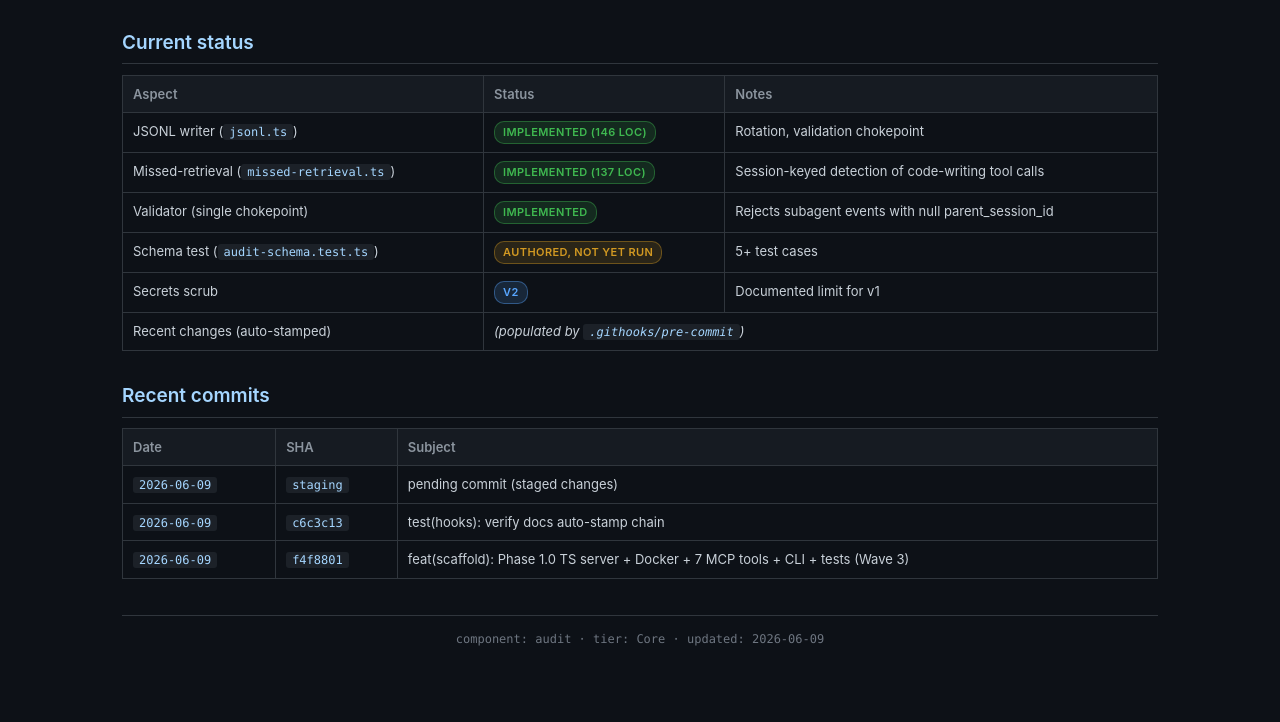
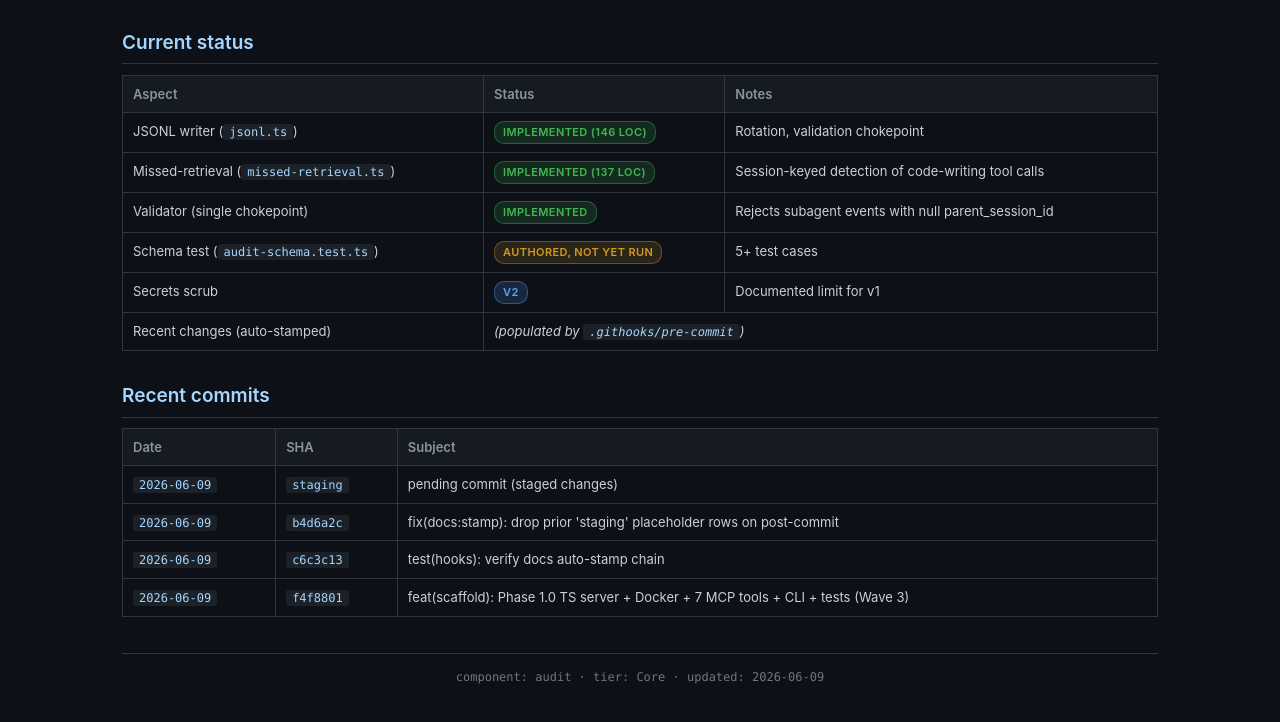
Before and after one commit to NicoV7/Personal-Harness, a website: page docs/components/audit.html in a window 1280 px wide. Shown: the part 2123-2845 px from the top of the page. Before the commit the page ends 2814 px from the top, so only its background shows below. Drawn offline with Linux system fonts and the light colour scheme.

Commit message:
docs(stamp): audit.html — record b4d6a2c (docs:stamp dedupe fix)

```diff
--- a/docs/components/audit.html
+++ b/docs/components/audit.html
@@ -65,6 +65,7 @@
 <!-- AUTOSTAMP:RECENT-COMMITS:START -->
 <table><thead><tr><th>Date</th><th>SHA</th><th>Subject</th></tr></thead><tbody>
 <tr><td><code>2026-06-09</code></td><td><code>staging</code></td><td>pending commit (staged changes)</td></tr>
+<tr><td><code>2026-06-09</code></td><td><code>b4d6a2c</code></td><td>fix(docs:stamp): drop prior 'staging' placeholder rows on post-commit</td></tr>
 <tr><td><code>2026-06-09</code></td><td><code>c6c3c13</code></td><td>test(hooks): verify docs auto-stamp chain</td></tr>
 <tr><td><code>2026-06-09</code></td><td><code>f4f8801</code></td><td>feat(scaffold): Phase 1.0 TS server + Docker + 7 MCP tools + CLI + tests (Wave 3)</td></tr>
 </tbody></table>
```
